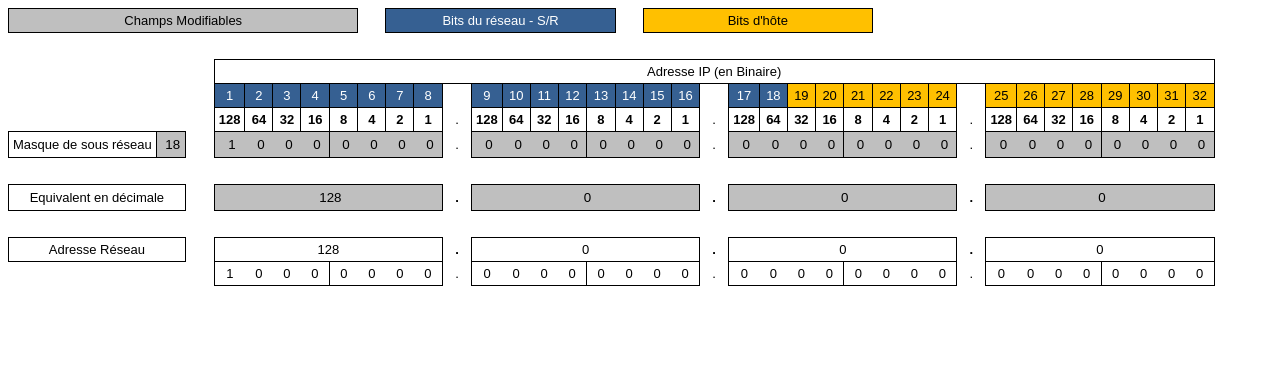
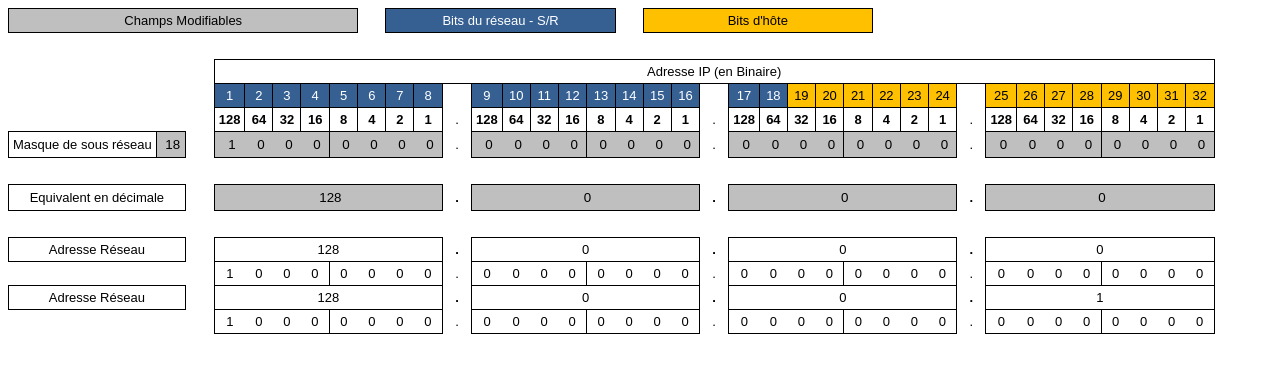
Before and after one commit to xixi52/IPCalculator, a PHP site: page / in a window 1280 px wide. Shown: the top 373 px of the page. Run offline with PHP 8.4, Linux system fonts and the light colour scheme.

Commit message:
Add first IP

```diff
--- a/assets/js/script.js
+++ b/assets/js/script.js
@@ -32,6 +32,8 @@ $(document).ready(function () {
 
       let maskNetBin = octNet[i].toString(2);
       $("#octet" + (i + 1) + "-network").html(octNet[i]);
+      if (i + 1 == 4) $("#octet4-first").html(octNet[i] + 1);
+      else $("#octet" + (i + 1) + "-first").html(octNet[i]);
       for (let i = parseInt(maskNetBin.length); i <= 8; i++) {
         maskNetBin = "0" + maskNetBin.toString();
       }
@@ -39,6 +41,8 @@ $(document).ready(function () {
       for (let i = 0; i <= 8; i++) {
         const numMaskNetBin = String(maskNetBin)[i];
         $("#net-bit" + i + "-octet" + currentOctet).html(parseInt(numMaskNetBin));
+        if (currentOctet == 4 && i == 8) $("#first-bit8-octet4").html(1);
+        else $("#first-bit" + i + "-octet" + currentOctet).html(parseInt(numMaskNetBin));
       }
 
     }
@@ -88,6 +92,11 @@ $(document).ready(function () {
           $("#octet" + octet + "-network").html(
             parseInt(octetNetworkValue) + parseInt(valueBit)
           );
+          if (octet < 4) $("#octet" + octet + "-first").html(parseInt($("#octet" + octet + "-network").html()));
+          if (octet == 4 && bit == 8) $("#first-bit8-octet4").html("1");
+          else $("#first-bit" + bit + "-octet" + octet).html("1");
+          $("#octet4-first").html(parseInt($("#octet4-network").html()) + 1);
+          $("#first-bit8-octet4").html("1");
         }
       } else {
         $("#octet" + octet + "-eq-dec").val(
@@ -98,6 +107,10 @@ $(document).ready(function () {
           $("#octet" + octet + "-network").html(
             parseInt(octetNetworkValue) - parseInt(valueBit)
           );
+          if (octet < 4) $("#octet" + octet + "-first").html(parseInt($("#octet" + octet + "-network").html()));
+          if (octet == 4 && bit == 8) $("#first-bit8-octet4").html("1");
+          else $("#first-bit" + bit + "-octet" + octet).html("0");
+          $("#octet4-first").html(parseInt($("#octet4-network").html()) + 1);
         }
       }
     });
@@ -129,8 +142,18 @@ $(document).ready(function () {
         if ($("#bit" + (bitNum - 1)).attr("class") == "bit-reseau") {
           $("#net-bit" + i + "-octet" + countCurrentOctet).html(numBin);
           if (parseInt(numBin) == 1) valNet += bitValues[i - 1];
+          $("#first-bit" + i + "-octet" + countCurrentOctet).html(numBin);
         }
         $("#octet" + countCurrentOctet + "-network").html(valNet);
+
+        if (countCurrentOctet < 4) {
+          $("#octet" + countCurrentOctet + "-first").html(parseInt($("#octet" + countCurrentOctet + "-network").html()));
+        }
+        $("#octet4-first").html(parseInt($("#octet4-network").html()) + 1);
+        $("#first-bit8-octet4").html("1");
+
+
+
       }
     });
   }
--- a/index.php
+++ b/index.php
@@ -176,6 +176,51 @@
               }
             } ?>
         </tr>
+        <!-- First IP -->
+        <tr class="first-dec">
+          <td colspan="2">Adresse Réseau</td>
+          <td class="noborder"></td>
+          <td colspan="8" id="octet1-first">128</td>
+          <td class="noborder point">.</td>
+          <td colspan="8" id="octet2-first">0</td>
+          <td class="noborder point">.</td>
+          <td colspan="8" id="octet3-first">0</td>
+          <td class="noborder point">.</td>
+          <td colspan="8" id="octet4-first">1</td>
+        </tr>
+        <!-- First IP list -->
+        <tr class="bit-first">
+          <?php
+          $leftBorderBit = "";
+          $rightBorderBit = "";
+          $bitNumber = 0;
+          $octetNumber = 1;
+          $bitInputVal = 1;
+            for ($i = 1; $i <= 36; $i++) {
+              if ($i == 1) {
+                $bitNumber++;
+                echo "<td class=\"noborder\" colspan=\"3\"></td>\n";
+              } else if ($i == 10 || $i == 19 || $i == 28) {
+                echo "          <td class=\"noborder\">.</td>\n";
+              } else {
+                if ($bitNumber != 4 && $bitNumber != 8) $rightBorderBit = "-right";
+                else $rightBorderBit = "";
+
+                if ($bitNumber != 1 && $bitNumber != 5) $leftBorderBit = "-left";
+                else $leftBorderBit = "";
+
+                if($bitNumber == 8) {
+                  echo "          <td class=\"border" . $rightBorderBit . $leftBorderBit . "\" id=\"first-bit" . $bitNumber . "-octet" . $octetNumber . "\">" . $bitInputVal . "</td>\n";
+                  $bitNumber = 1;
+                  $octetNumber++;
+                } else {
+                  echo "          <td class=\"border" . $rightBorderBit . $leftBorderBit . "\" id=\"first-bit" . $bitNumber . "-octet" . $octetNumber . "\">" . $bitInputVal . "</td>\n";
+                  $bitNumber++;
+                  $bitInputVal = 0;
+                }
+              }
+            } ?>
+        </tr>
       </tbody>
     </table>
     <!-- /TABLE -->
```
